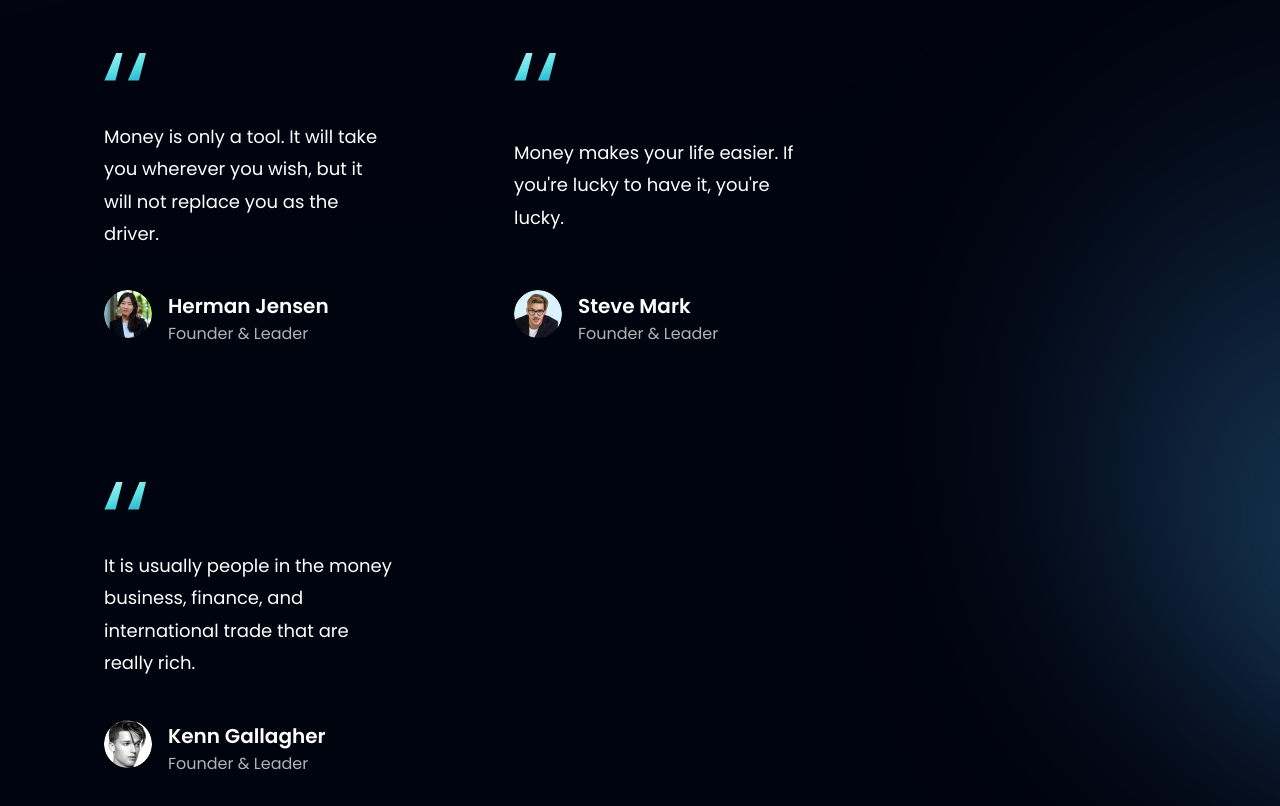
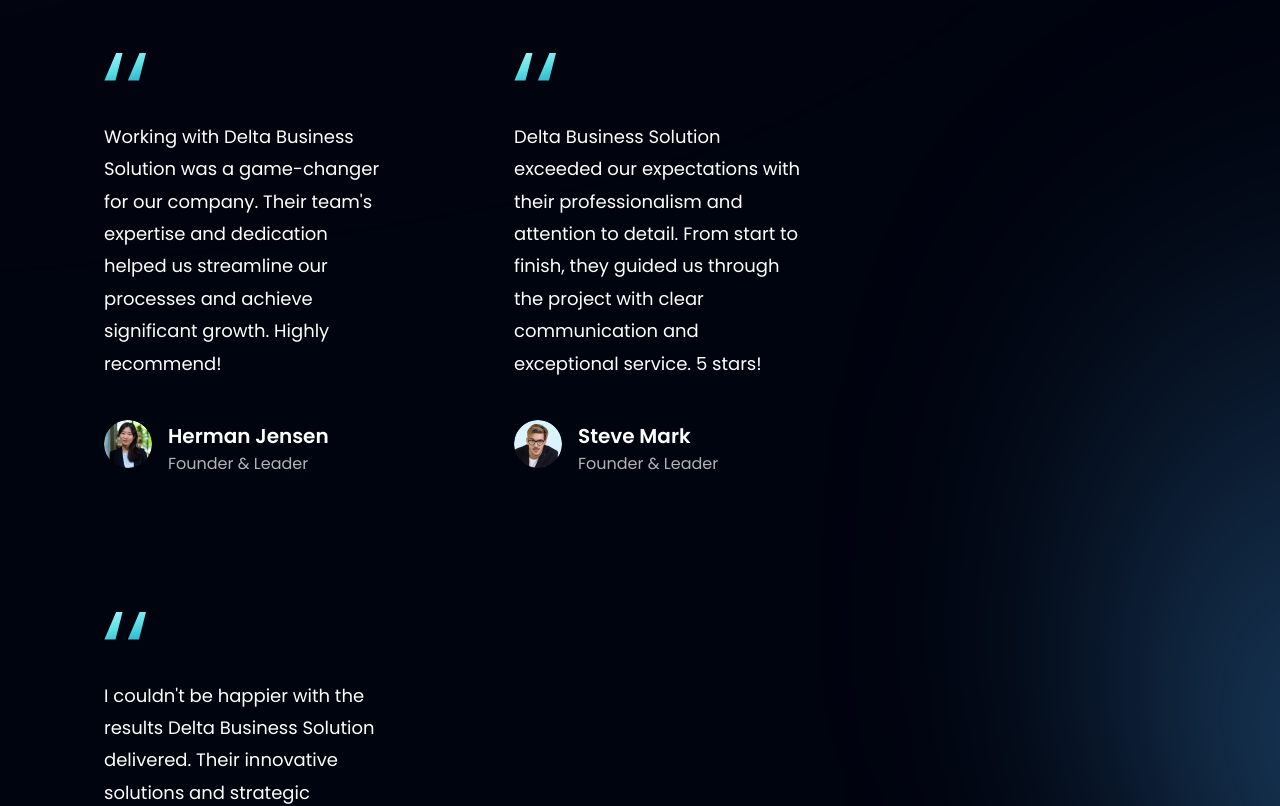
Before and after one commit to RizwanAhmed3000/Delta-Management, a React (Vite) app: page / in a window 1280 px wide. Shown: the part 3060-3866 px from the top of the page. Built offline with nearby package versions, Linux system fonts and the light colour scheme.

Commit message:
testimonial data added

```diff
--- a/src/constants/index.js
+++ b/src/constants/index.js
@@ -55,7 +55,7 @@ export const feedback = [
   {
     id: "feedback-1",
     content:
-      "Money is only a tool. It will take you wherever you wish, but it will not replace you as the driver.",
+      "Working with Delta Business Solution was a game-changer for our company. Their team's expertise and dedication helped us streamline our processes and achieve significant growth. Highly recommend!",
     name: "Herman Jensen",
     title: "Founder & Leader",
     img: people01,
@@ -63,7 +63,7 @@ export const feedback = [
   {
     id: "feedback-2",
     content:
-      "Money makes your life easier. If you're lucky to have it, you're lucky.",
+      "Delta Business Solution exceeded our expectations with their professionalism and attention to detail. From start to finish, they guided us through the project with clear communication and exceptional service. 5 stars!",
     name: "Steve Mark",
     title: "Founder & Leader",
     img: people02,
@@ -71,7 +71,7 @@ export const feedback = [
   {
     id: "feedback-3",
     content:
-      "It is usually people in the money business, finance, and international trade that are really rich.",
+      "I couldn't be happier with the results Delta Business Solution delivered. Their innovative solutions and strategic approach transformed our business for the better. Thank you for your outstanding work!",
     name: "Kenn Gallagher",
     title: "Founder & Leader",
     img: people03,
```
